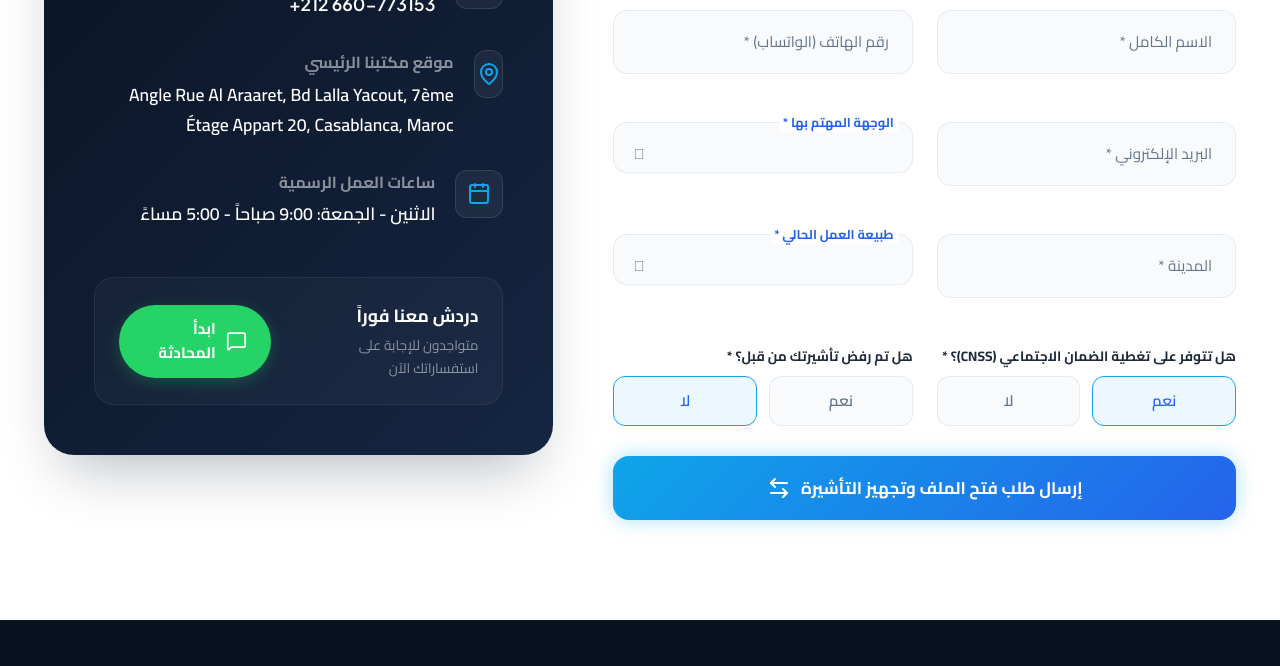
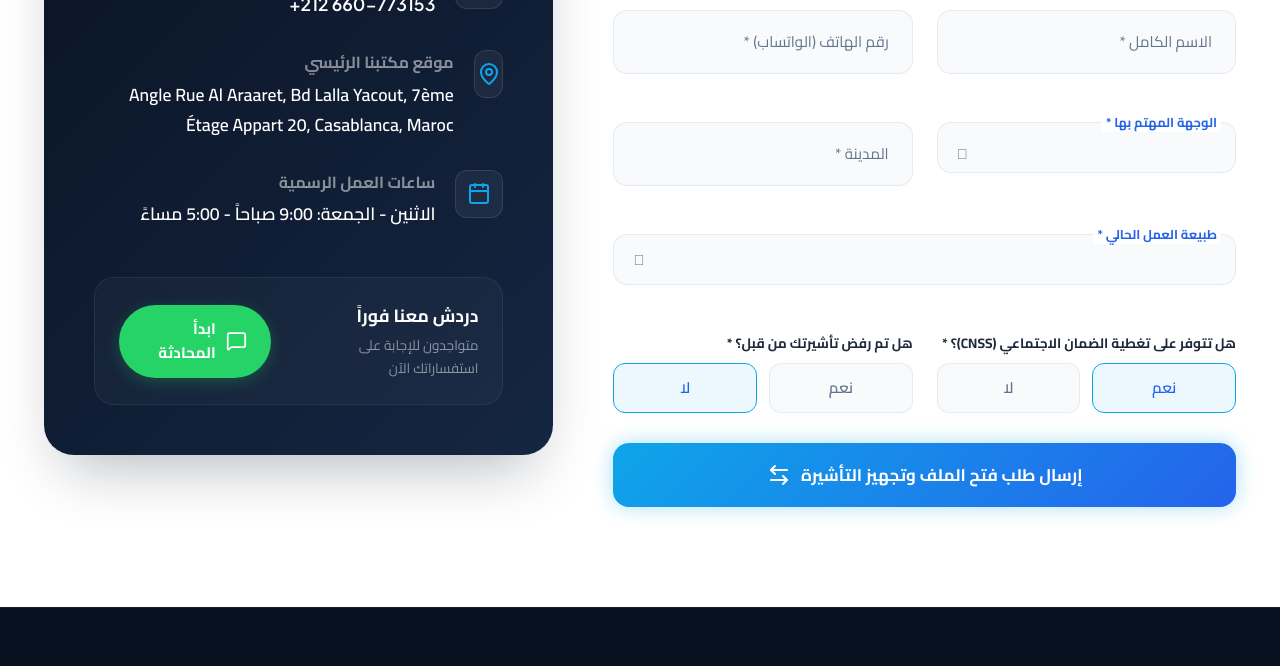
Before and after one commit to ahmedmohammedattasalman/goforvisa, a plain HTML site: page index.html in a window 1280 px wide. Shown: the part 9970-10636 px from the top of the page. Drawn offline with nearby package versions, Linux system fonts and the light colour scheme; animation ran at ten frames a second.

Commit message:
some edit10

```diff
--- a/index.html
+++ b/index.html
@@ -1325,11 +1325,6 @@
                             </div>
 
                             <div class="form-row">
-                                <div class="form-group">
-                                    <input type="email" class="form-input text-right" id="free-email" placeholder=" "
-                                        required>
-                                    <label class="form-label" for="free-email">البريد الإلكتروني *</label>
-                                </div>
                                 <div class="form-group form-select-wrapper">
                                     <select class="form-input form-select" id="free-destination" required>
                                         <option value="" disabled selected hidden></option>
@@ -1359,15 +1354,15 @@
                                     </select>
                                     <label class="form-label" for="free-destination">الوجهة المهتم بها *</label>
                                 </div>
-                            </div>
-
-                            <div class="form-row">
                                 <div class="form-group">
                                     <input type="text" class="form-input text-right" id="free-city" placeholder=" "
                                         required>
                                     <label class="form-label" for="free-city">المدينة *</label>
                                 </div>
-                                <div class="form-group form-select-wrapper">
+                            </div>
+
+                            <div class="form-row">
+                                <div class="form-group form-select-wrapper" style="grid-column: span 2;">
                                     <select class="form-input form-select" id="free-job" required>
                                         <option value="" disabled selected hidden></option>
                                         <option value="private">موظف قطاع خاص (Salarié du secteur privé)</option>
```
